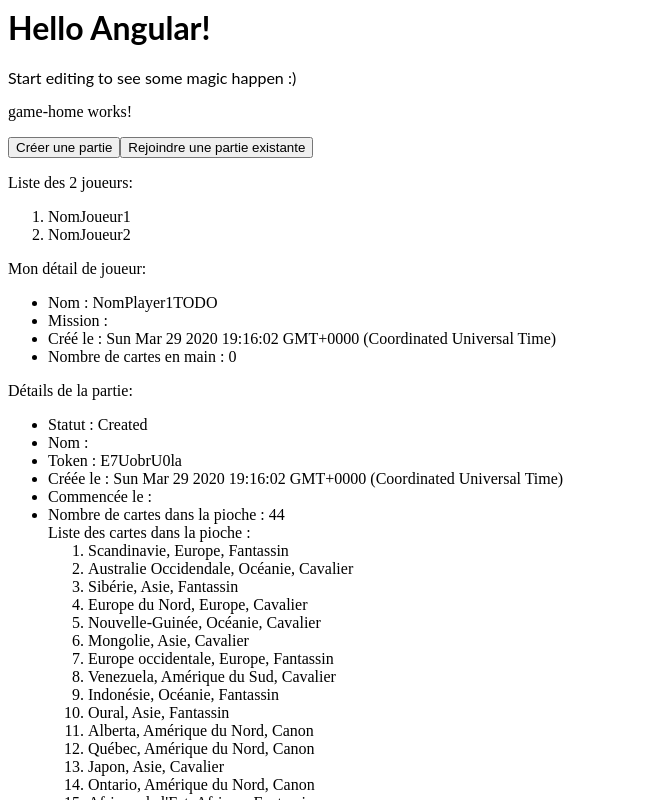
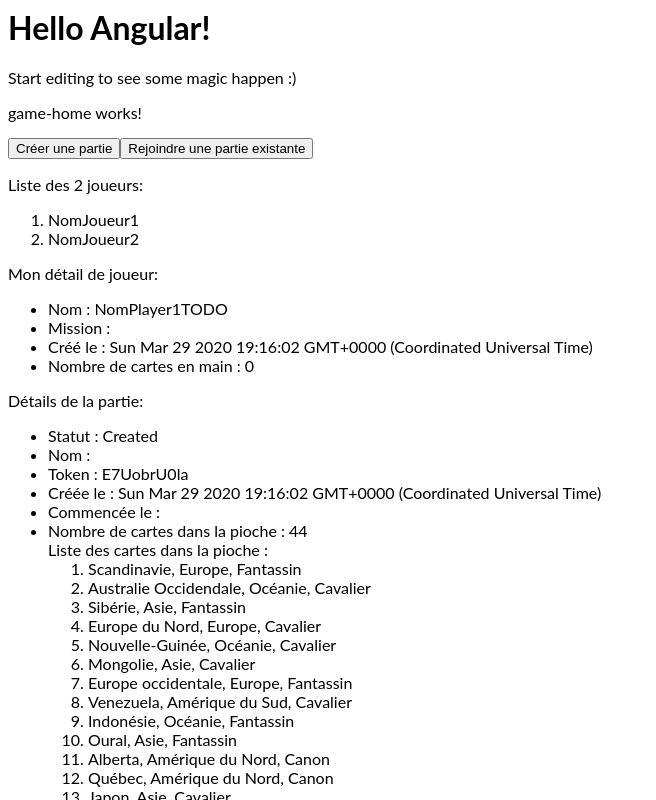
Before and after one commit to dracito/risk-game-manager, an Angular app: page / in a window 1280 px wide. Shown: the top 800 px of the page, without its empty margins (0-656 px from the left). Built offline with nearby package versions, Linux system fonts and the light colour scheme.

Commit message:
4 files modified

```diff
--- a/src/app/app.component.css
+++ b/src/app/app.component.css
@@ -1,3 +1,3 @@
-p {
+div {
   font-family: Lato;
 }
--- a/src/app/app.component.html
+++ b/src/app/app.component.html
@@ -1,3 +1,4 @@
+<div class="app">
   <hello name="{{ name }}"></hello>
   <p>
     Start editing to see some magic happen :)
@@ -8,3 +9,4 @@
   <app-game-details></app-game-details>
   <app-territories-list></app-territories-list>
   <app-missions-list></app-missions-list>
+</div>
--- a/src/app/games/game-home/game-home.component.html
+++ b/src/app/games/game-home/game-home.component.html
@@ -1,5 +1,9 @@
 <p>
 game-home works!
 </p>
-<button>Créer une partie</button>
-<button>Rejoindre une partie existante</button>
+<button (click)="createGame()">
+    Créer une partie
+</button>
+<button (click)="joinGame()">
+    Rejoindre une partie existante
+</button>
--- a/src/app/games/game-home/game-home.component.ts
+++ b/src/app/games/game-home/game-home.component.ts
@@ -11,4 +11,12 @@
 
   ngOnInit() {
   }
+
+  createGame(){
+
+  }
+
+  joinGame(){
+
+  }
 }
```
Lines whose indentation alone changed are shown as unchanged.
